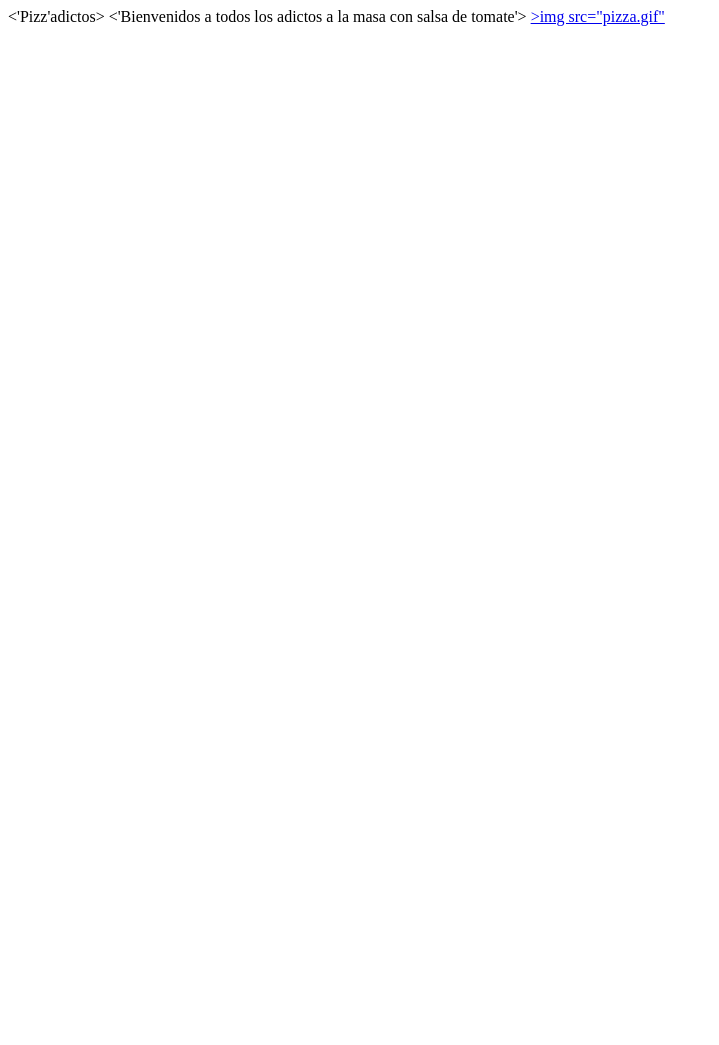
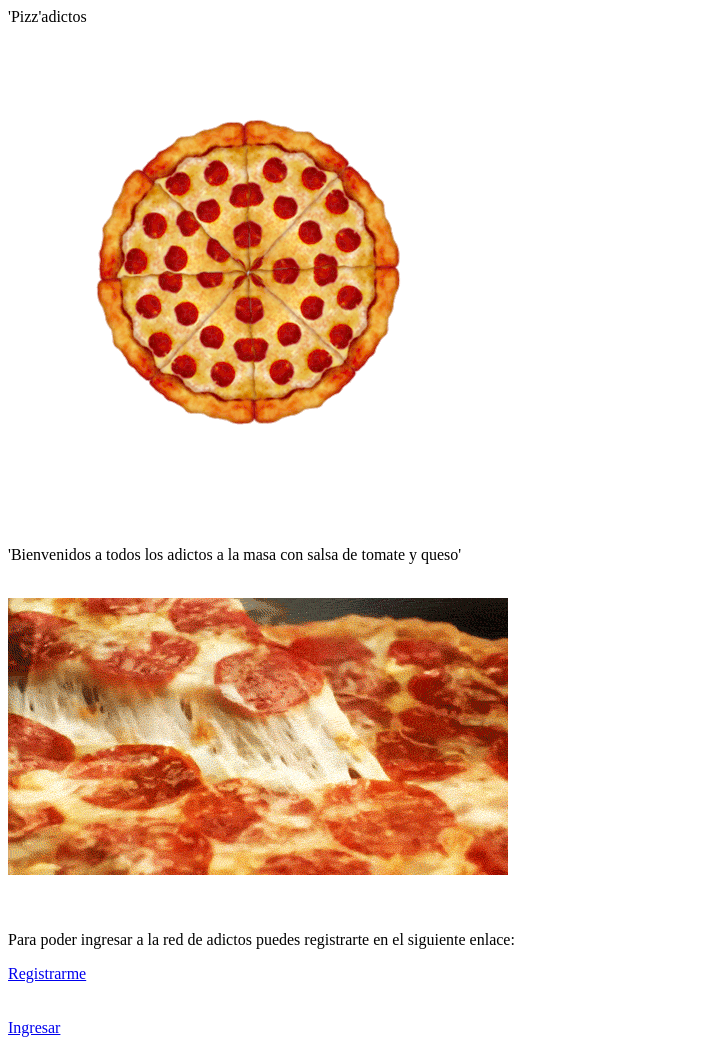
Before and after one commit to aleSoch/red_social, a plain HTML site: page index.html in a window 1280 px wide. Shown: the whole page, without its empty margins (0-719 px from the left). Before the commit the page ends 800 px from the top, so only its background shows below. Drawn offline with Linux system fonts and the light colour scheme.

Commit message:
termine index

```diff
--- a/index.html
+++ b/index.html
@@ -5,9 +5,24 @@
 	<title>Pizz'adictos</title>
 </head>
 <body>
-<'Pizz'adictos>
-<'Bienvenidos a todos los adictos a la masa con salsa de tomate'>
-<a href="#"> >img src="pizza.gif"
+<hl>'Pizz'adictos</hl>
+</br>
+<a href="#"> <img src="pizza.gif"> </a>
+</br>
+<p>'Bienvenidos a todos los adictos a la masa con salsa de tomate y queso'</p>
+</br>
+<a href="#"> <img src="pizzayqueso.gif"> </a>
+</br>
+</br>
+</br>
+<p>Para poder ingresar a la red de adictos puedes registrarte en el siguiente enlace:</p>
+<a href="Login.html" title"">Registrarme</a>
+</br>
+</br>
+</br>
+<a href="Ingresar.html" title"">Ingresar</a>
+</br>
+
 
 </body>
 </html>
```
Also changed, not shown: login.html (+10 -0 lines), pizzayqueso.gif (added), 1 other file.
